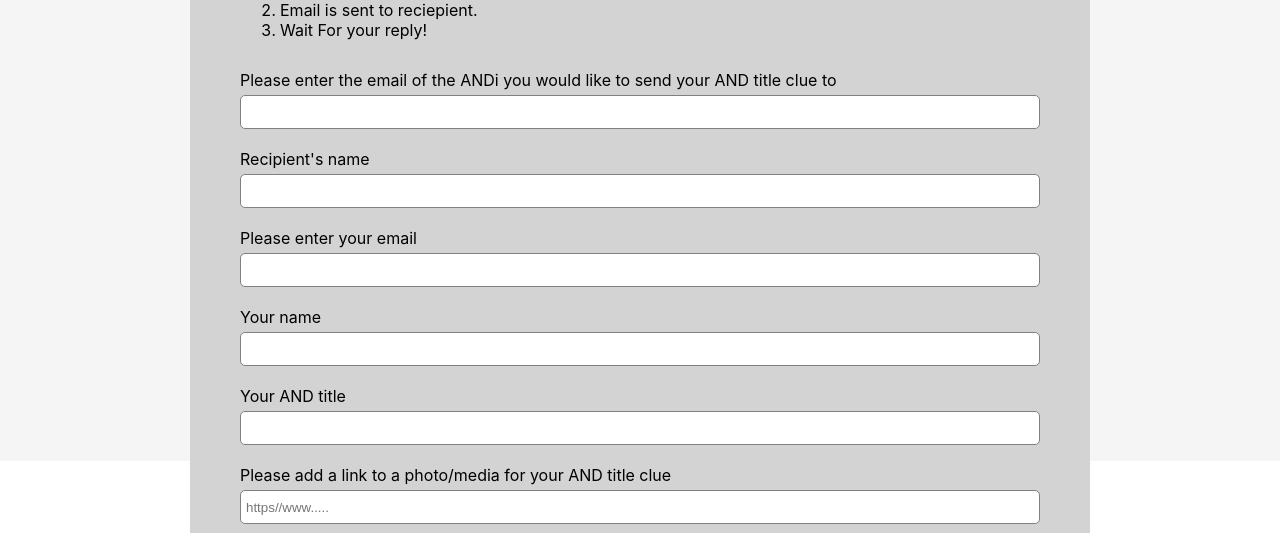
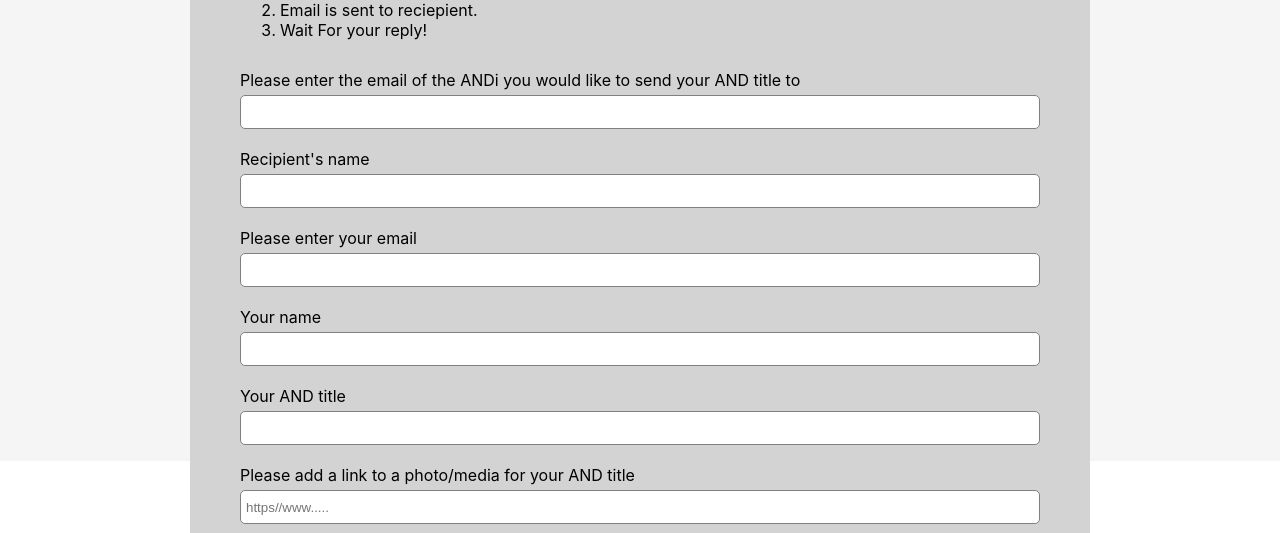
Before and after one commit to sandramolinapalencia/collaboration-challenge, a React (Create React App) app: page / in a window 1280 px wide. Shown: the part 419-952 px from the top of the page. Built offline with nearby package versions, Linux system fonts and the light colour scheme.

Commit message:
removes clue word from the form

```diff
--- a/src/Form.js
+++ b/src/Form.js
@@ -35,7 +35,7 @@ const Form = () => {
       <div className="Input-field">
         <label className="label" htmlFor="recipientEmail">
           Please enter the email of the ANDi you would like to send your AND
-          title clue to
+          title to
         </label>
         <input
           className="input"
@@ -127,7 +127,7 @@ const Form = () => {
 
       <div className="Input-field">
         <label className="label" htmlFor="pictureClue">
-          Please add a link to a photo/media for your AND title clue
+          Please add a link to a photo/media for your AND title
         </label>
         <input
           className="input"
```
